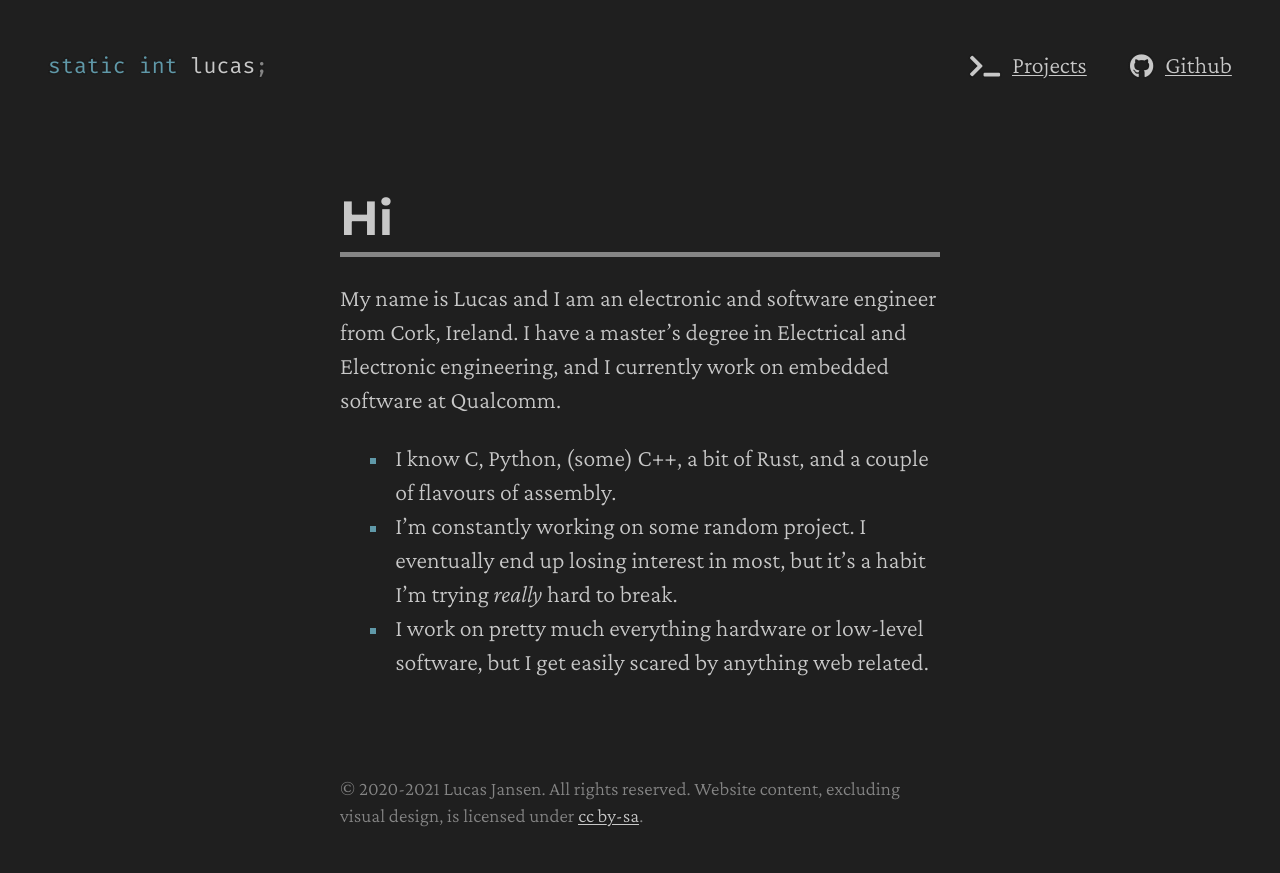
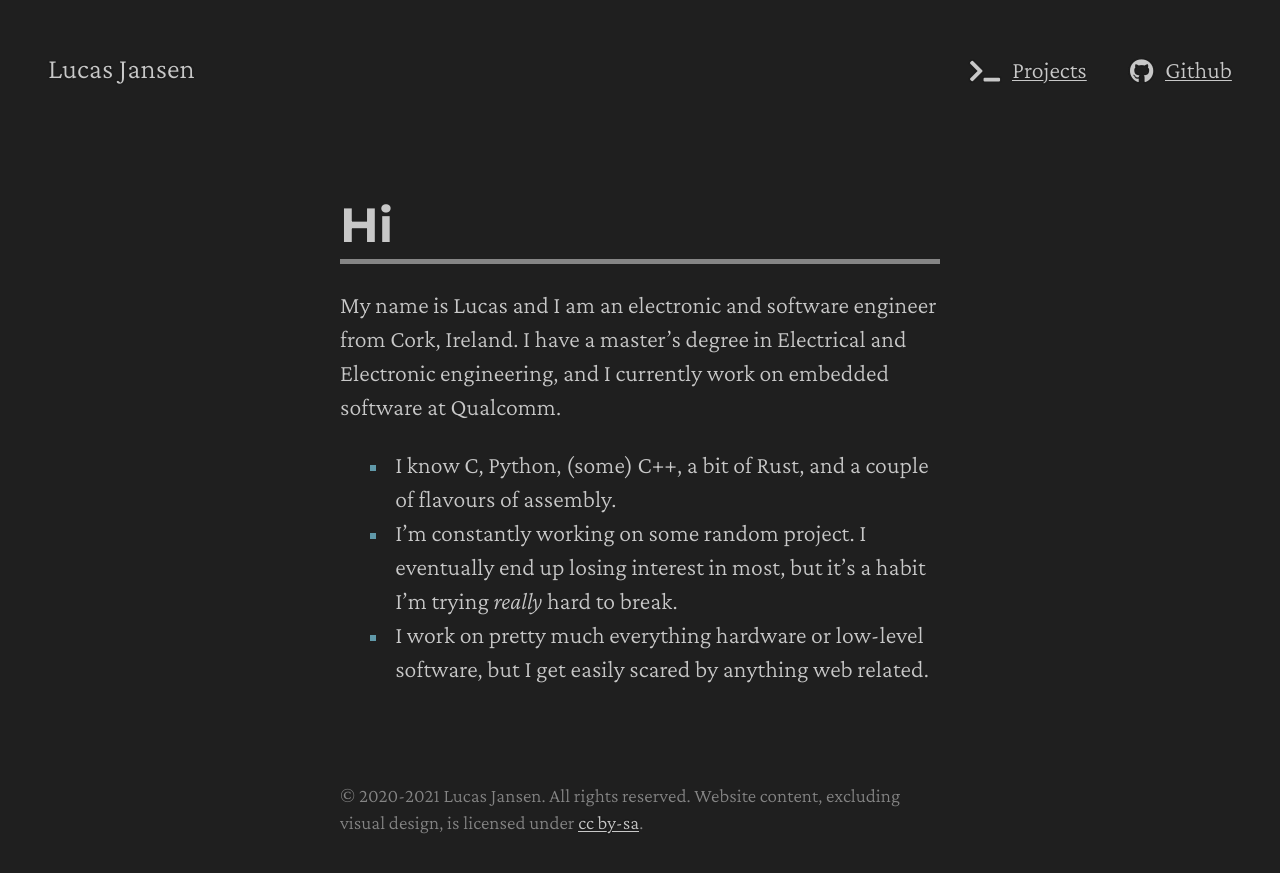
Before and after one commit to staticintlucas/staticintlucas.github.io, a Jekyll site: the page built from index.md, in a window 1280 px wide. Shown: the top 873 px of the page. Built offline with Jekyll 4.4.1, drawn with Linux system fonts in a browser that asks for light colours; nearby versions of some CDN libraries; our own code applies the rules of GitHub Pages for plain Markdown files.

Commit message:
Update header to remove staticintlucas code and use real name

```diff
--- a/_includes/nav.html
+++ b/_includes/nav.html
@@ -4,11 +4,8 @@
             {% comment %}
             Note: omitting the closing li on purpose. HTML5 auto-closes them and leaves no
                 whitespace in between.
-            Another note: I'm hard coding the syntax highlighting here since inline code blocks are
-                apparently not supported in HTML, only in Markdown.
-            <li><a href="/" class="title">{% highlight c %}static int lucas;{% endhighlight %}</a>
             {% endcomment %}
-            <li><a href="/" class="title noline"><span class="highlight"><code class="language-c" data-lang="c"><span class="k">static</span> <span class="kt">int</span> <span class="n">lucas</span><span class="p">;</span></code></span></a>
+            <li><a href="/" class="title noline">Lucas Jansen</a>
             <li><a href="/projects" class="noline"><i class="fas fa-terminal"></i>&ensp;<u>Projects</u></a>
             {% comment %}<li><a href="https://twitter.com/staticintlucas" class="noline"><i class="fab fa-twitter"></i>&ensp;<u>Twitter</u></a>{% endcomment %}
             <li><a href="https://github.com/staticintlucas" class="noline"><i class="fab fa-github"></i>&ensp;<u>Github</u></a>
--- a/_sass/main.scss
+++ b/_sass/main.scss
@@ -96,19 +96,7 @@ header>nav {
         }
 
         a.title {
-            code {
-                background: transparent;
-                font-size: $title-font-size;
-                padding: 0;
-
-                >span {
-                    transition: color 0.2s ease-out;
-                }
-            }
-
-            &:hover code>span, &:focus code>span {
-                color: $active-fg;
-            }
+            font-size: $title-font-size;
         }
     }
 }
--- a/_sass/variables.scss
+++ b/_sass/variables.scss
@@ -38,14 +38,15 @@ $mono-font-size: 2/3 * $font-size;
 $mono-line-height: 1.2 * $mono-font-content-area;
 $mono-padding: 0.18em 0.4em;
 
-$title-font-size: 0.9 * $font-size;
-
 $header-font-family: Montserrat, "DejaVu Sans", Verdana, sans‑serif;
 $header-font-weight: 700;
 // $header-font-ascender: 968 / 1000; // from https://seek-oss.github.io/capsize/
 // $header-font-descender: 251 / 1000;
 // $header-font-caps-height: 700 / 1000;
 $header-font-size: 1 * $font-size;
+
+$title-font-size: 1.2 * $font-size;
+$title-line-height: $font-line-height / $title-font-size * $header-font-size;
 
 $footer-font-size: 0.8 * $font-size;
 
```
